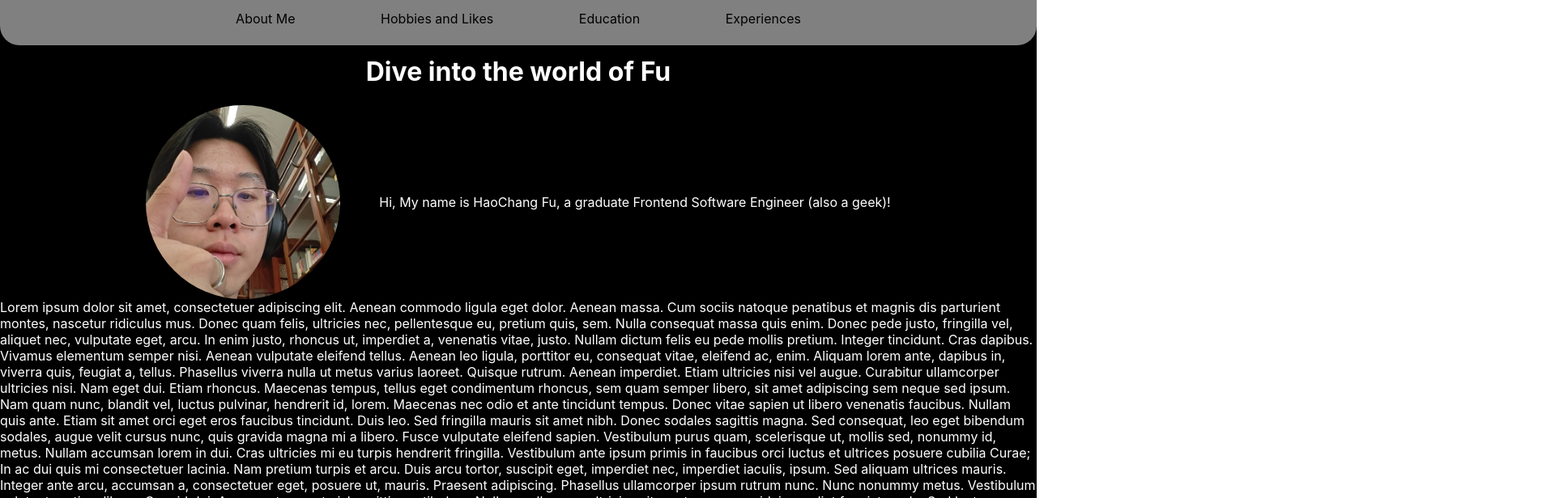
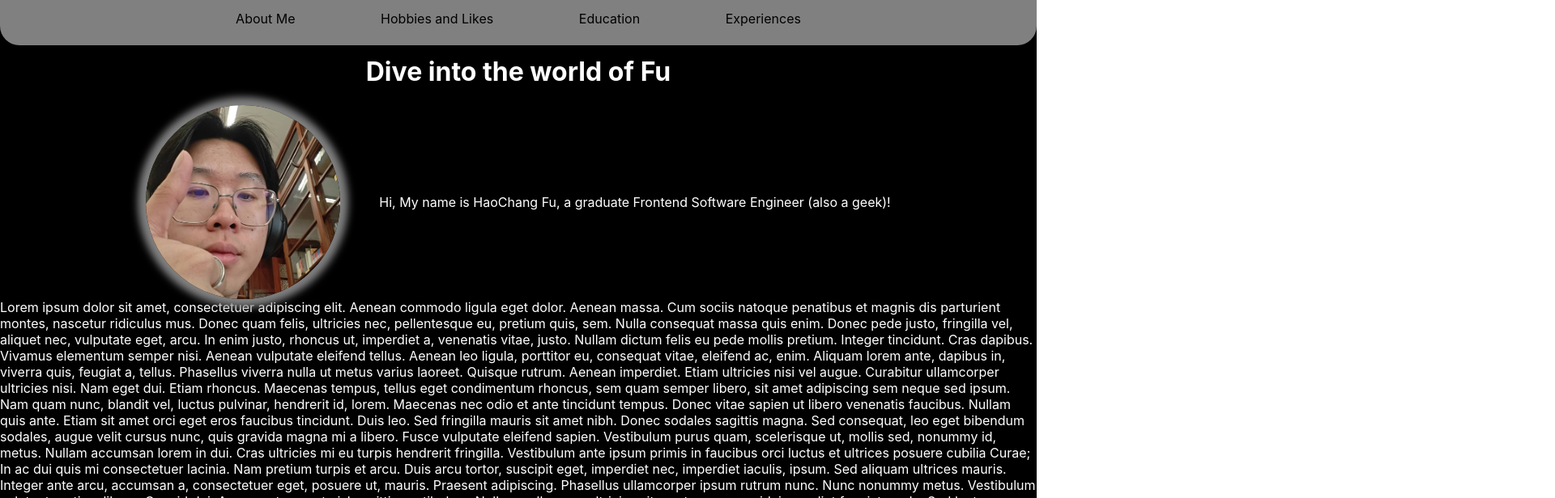
Before and after one commit to unrealxinfinity/test-build-website, a React (Create React App) app: page / in a window 1280 px wide. Both pictures are taken after a click on the element 640 px from the left and 400 px from the top of the page. Shown: the top 616 px of the page at 81% size, 1920 px wide, since content can reach past the window. Built offline with nearby package versions, Linux system fonts and the light colour scheme.

Commit message:
made different zoom

```diff
--- a/src/style/App.css
+++ b/src/style/App.css
@@ -292,6 +292,7 @@
   justify-content: center;
   height: 20vh;
   gap:1em;
+
 }
 
 @supports(animation: slide-in-left 1s linear forwards){
@@ -312,6 +313,7 @@
   width: 30vh;
   height: 30vh;
   border-radius: 50%;
+  box-shadow: 0 0 10px 10px grey;
 }
 #HobbiesandLikes{
   object-fit: cover;
@@ -322,8 +324,9 @@
     animation: zoom-in linear forwards;
     animation-timeline: view();
     animation-range: 100px 300px;
-    scale:200%;
-    opacity: 0;;
+    transform: scale(0);
+    opacity: 0;
+
   }
 }
 
@@ -334,7 +337,7 @@
 }
 @keyframes zoom-in{
   to{
-    scale: 100%;
+    transform: scale(1);
     opacity: 1;
   }
 }
```
Also changed, not shown: src/components/MyPage.js (indentation only).
